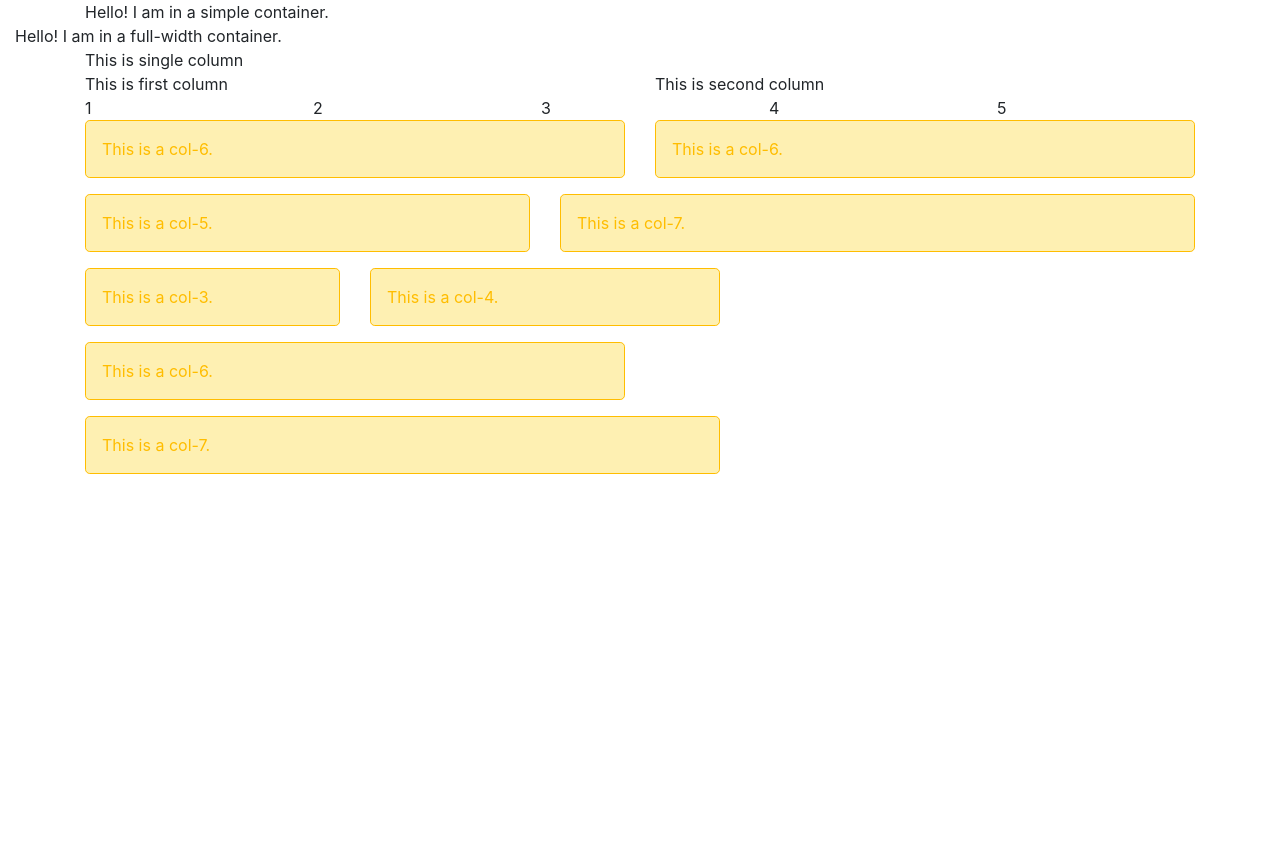
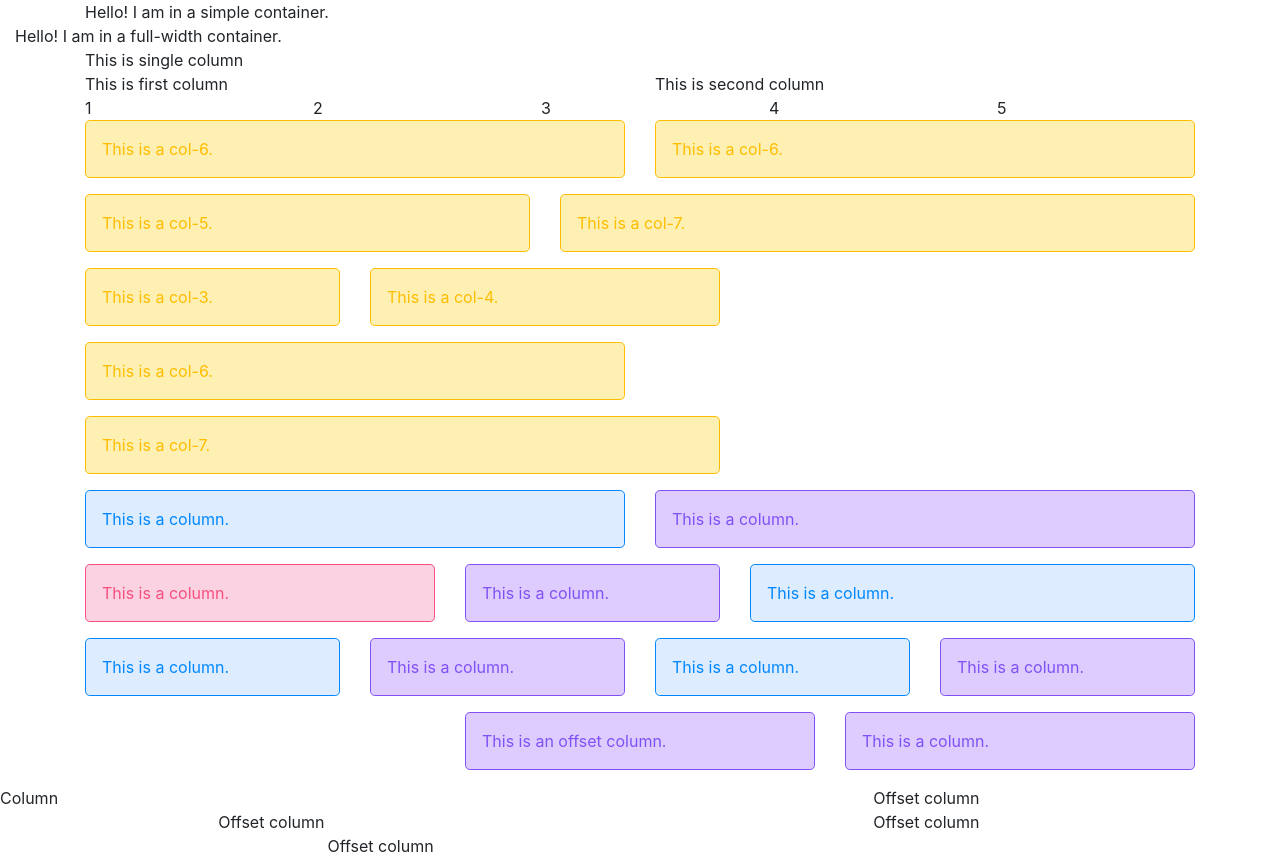
Before and after one commit to hanssenstijn/bootstrapTutorial, a website: page index.html in a window 1280 px wide. Before the commit the page ends 800 px from the top, so only its background shows below. Drawn offline with nearby package versions, Linux system fonts and the light colour scheme.

Commit message:
offset columns (space between columns)

```diff
--- a/index.html
+++ b/index.html
@@ -97,8 +97,81 @@
     </div>
   </div>
 
+  <div class="container">
+    <div class="row">
+      <div class="col-lg">
+        <div class="panel panel-blue">This is a column.</div>
+      </div>
+      <div class="col-lg">
+        <div class="panel panel-purple">This is a column.</div>
+      </div>
+    </div>
+  </div>
 
 
+  <div class="container">
+    <div class="row">
+      <div class="col-md-4">
+        <div class="panel panel-pink">This is a column.</div>
+      </div>
+      <div class="col-md-3">
+        <div class="panel panel-purple">This is a column.</div>
+      </div>
+      <div class="col-md-5">
+        <div class="panel panel-blue">This is a column.</div>
+      </div>
+    </div>
+  </div>
+
+  <div class="container">
+    <div class="row">
+      <div class="col-sm-6 col-lg-3">
+        <div class="panel panel-blue">This is a column.</div>
+      </div>
+      <div class="col-sm-6 col-lg-3">
+        <div class="panel panel-purple">This is a column.</div>
+      </div>
+      <div class="col-sm-6 col-lg-3">
+        <div class="panel panel-blue">This is a column.</div>
+      </div>
+      <div class="col-sm-6 col-lg-3">
+        <div class="panel panel-purple">This is a column.</div>
+      </div>
+    </div>
+  </div>
+
+  <div class="container">
+    <div class="row">
+      <div class="col-sm-4 offset-sm-4">
+        <div class="panel panel-purple">This is an offset column.</div>
+      </div>
+      <div class="col-sm-4">
+        <div class="panel panel-purple">This is a column.</div>
+      </div>
+    </div>
+  </div>
+
+  <div class="row">
+    <div class="col-md-4">
+      Column
+    </div>
+    <div class="col-md-4 offset-md-4">
+      Offset column
+    </div>
+  </div>
+  <div class="row">
+    <div class="col-md-4 offset-md-2">
+      Offset column
+    </div>
+    <div class="col-md-4 offset-md-2">
+      Offset column
+    </div>
+  </div>
+  <div class="row">
+    <div class="col-md-6 offset-md-3">
+      Offset column
+    </div>
+  </div>
 
   <!-- Optional JavaScript -->
   <!-- jQuery first, then Popper.js, then Bootstrap JS -->
```
